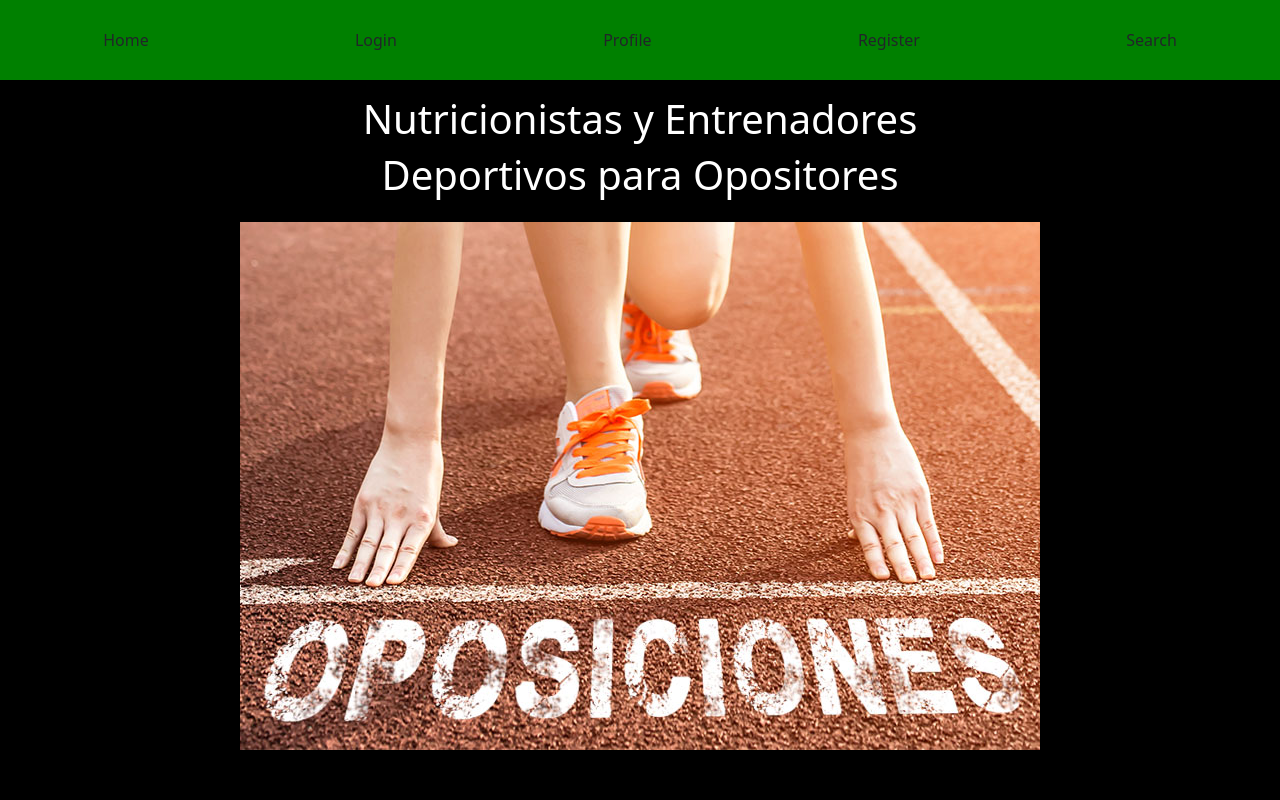
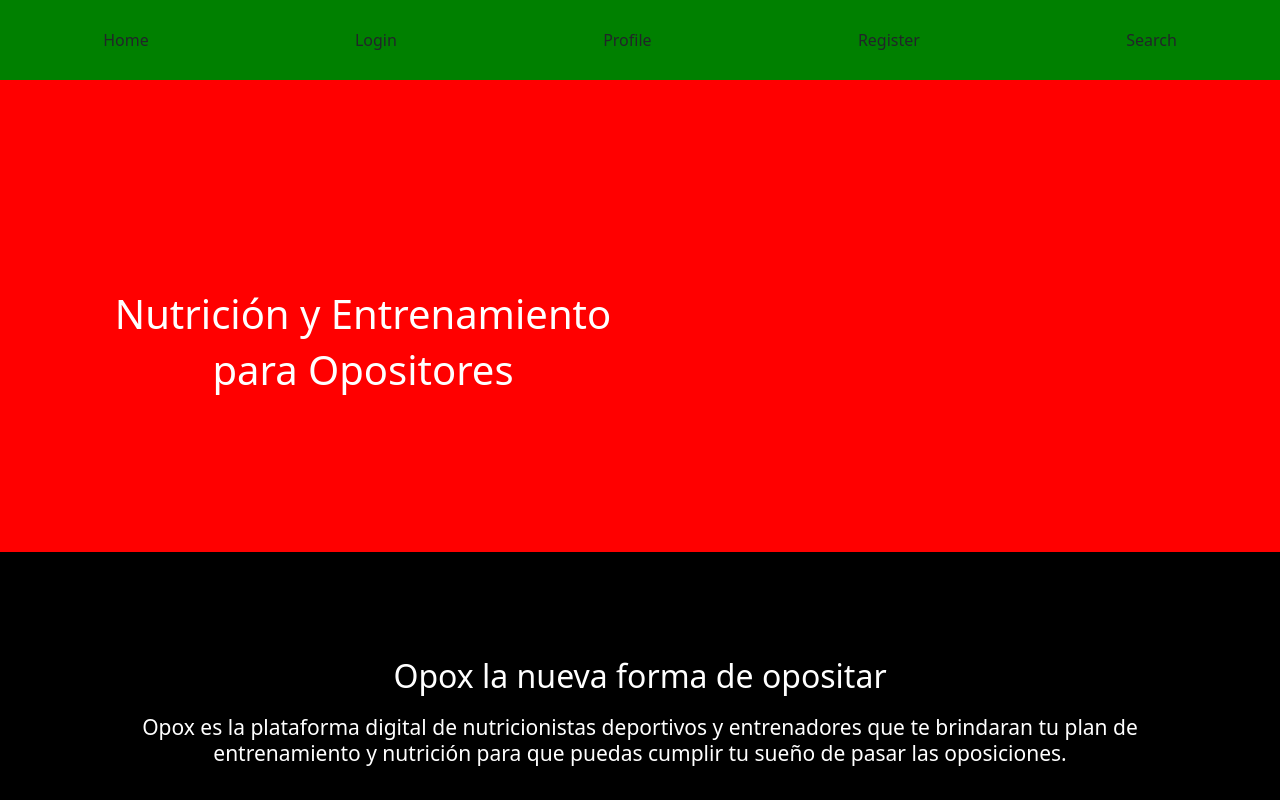
Before and after one commit to ricardorodriguez10/Oposkula, a React (Create React App) app: page / in a window 1280 px wide. Shown: the top 800 px of the page. Built offline with nearby package versions, Linux system fonts and the light colour scheme.

Commit message:
first part changed

```diff
--- a/src/containers/Home/Home.css
+++ b/src/containers/Home/Home.css
@@ -3,19 +3,28 @@
     background-color: black;
 }
 
+.row {
+    background-color: red;
+}
+
 .firstPart {
-    padding-top: 15px;
-    padding-bottom: 15px;
+    margin-top: 7em;
+    padding-bottom: 5em;
+    width: 25em;
+    height: fit-content;
 
 }
 
 .whoIsOpox {
-    margin-top: 125px;
-    margin-bottom: 125px;
+    margin: auto;
+    margin-top: 5em;
+    margin-bottom: 3em;
     font-size: 21px;
-    line-height: 1.3;
-    text-align: center;
+    line-height: 1.2;
+    width: 50em;
 }
+
+
 
 p {
 margin-top: 20px;
--- a/src/containers/Home/Home.jsx
+++ b/src/containers/Home/Home.jsx
@@ -19,19 +19,21 @@ import Profile from "../Profile/Profile";
 
        <section id="oppositions">
 
+       <div className="row">
+
        <div className="firstPart">
-          <h1>Nutricionistas y Entrenadores</h1>
-          <h1>Deportivos para Opositores</h1>
+          <h1>Nutrición y Entrenamiento</h1>
+          <h1>para Opositores</h1>
           </div>
-
-          <div className="FirstImg">
-            <img className="oppoImg" src={Oposiciones} alt="OppositionsImg"></img>
-          </div>
+</div>
 
           <section className="whoIsOpox">
+          <div className="whoIsOpoxContent">
           <h2>Opox la nueva forma de opositar</h2>
           <p>Opox es la plataforma digital de nutricionistas deportivos y entrenadores que te brindaran tu plan de entrenamiento y nutrición para que puedas cumplir tu sueño de pasar las oposiciones.</p>
+          </div>
           </section>
+
 
     <Carousel>
       <Carousel.Item>
```
